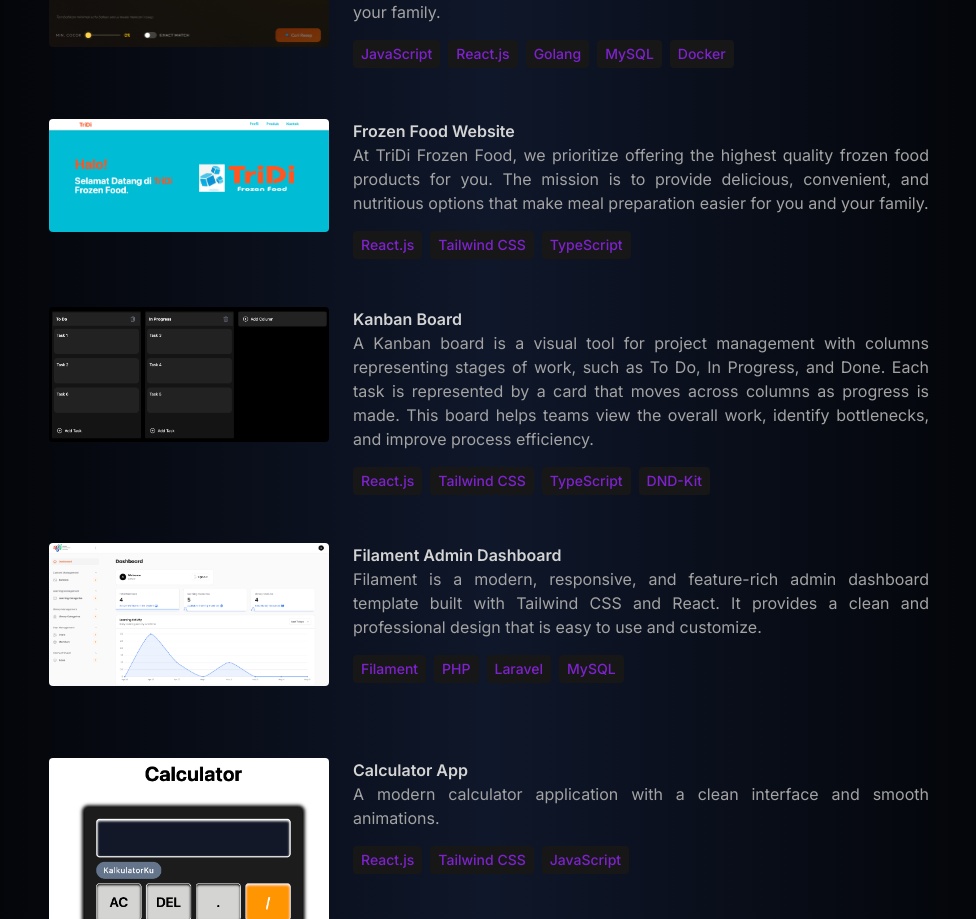
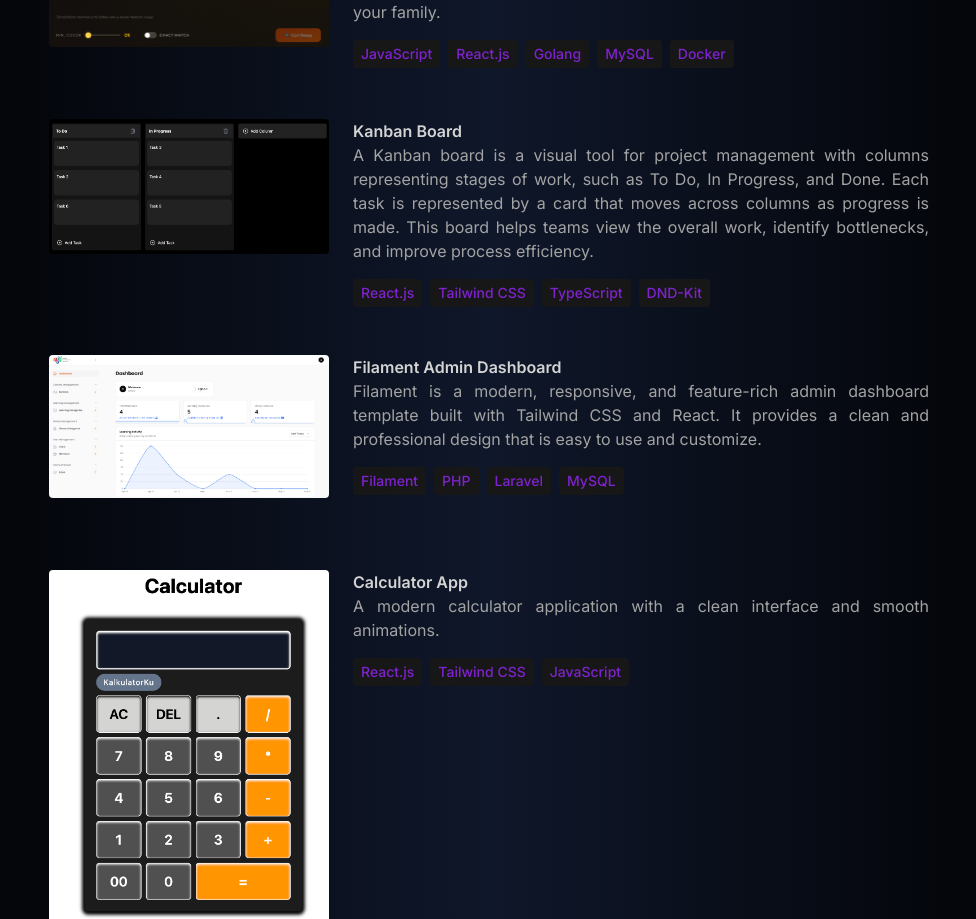
Before and after one commit to dhavisiregar/portfolio, a React (Vite) app: page / in a window 1280 px wide. Shown: the part 4666-5585 px from the top of the page, without its empty margins (151-1127 px from the left). Built offline with nearby package versions, Linux system fonts and the light colour scheme.

Commit message:
edit: projectss

```diff
--- a/src/components/Projects.jsx
+++ b/src/components/Projects.jsx
@@ -29,15 +29,6 @@ const projects = [
   },
   {
     id: 3,
-    title: "Frozen Food Website",
-    description:
-      "At TriDi Frozen Food, we prioritize offering the highest quality frozen food products for you. The mission is to provide delicious, convenient, and nutritious options that make meal preparation easier for you and your family.",
-    image: project2,
-    link: "https://tridi-frozen-food.vercel.app/",
-    technologies: ["React.js", "Tailwind CSS", "TypeScript"],
-  },
-  {
-    id: 4,
     title: "Kanban Board",
     description:
       "A Kanban board is a visual tool for project management with columns representing stages of work, such as To Do, In Progress, and Done. Each task is represented by a card that moves across columns as progress is made. This board helps teams view the overall work, identify bottlenecks, and improve process efficiency.",
@@ -46,7 +37,7 @@ const projects = [
     technologies: ["React.js", "Tailwind CSS", "TypeScript", "DND-Kit"],
   },
   {
-    id: 5,
+    id: 4,
     title: "Filament Admin Dashboard",
     description:
       "Filament is a modern, responsive, and feature-rich admin dashboard template built with Tailwind CSS and React. It provides a clean and professional design that is easy to use and customize.",
@@ -55,7 +46,7 @@ const projects = [
     technologies: ["Filament", "PHP", "Laravel", "MySQL"],
   },
   {
-    id: 6,
+    id: 5,
     title: "Calculator App",
     description:
       "A modern calculator application with a clean interface and smooth animations.",
@@ -64,7 +55,7 @@ const projects = [
     technologies: ["React.js", "Tailwind CSS", "JavaScript"],
   },
   {
-    id: 7,
+    id: 6,
     title: "Weather App",
     description:
       "This application allows you to get up-to-date weather information worldwide with a clean and intuitive interface.",
```
